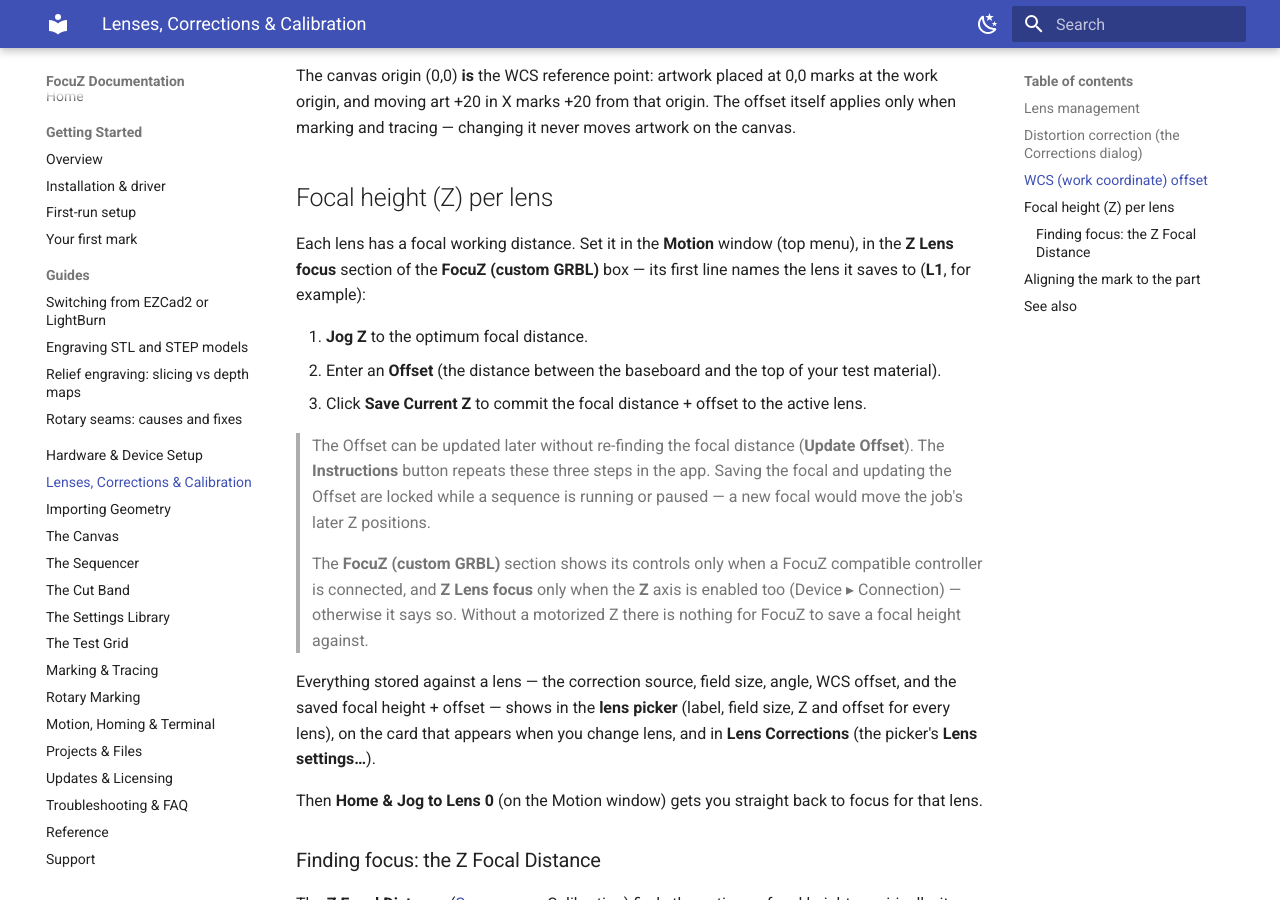
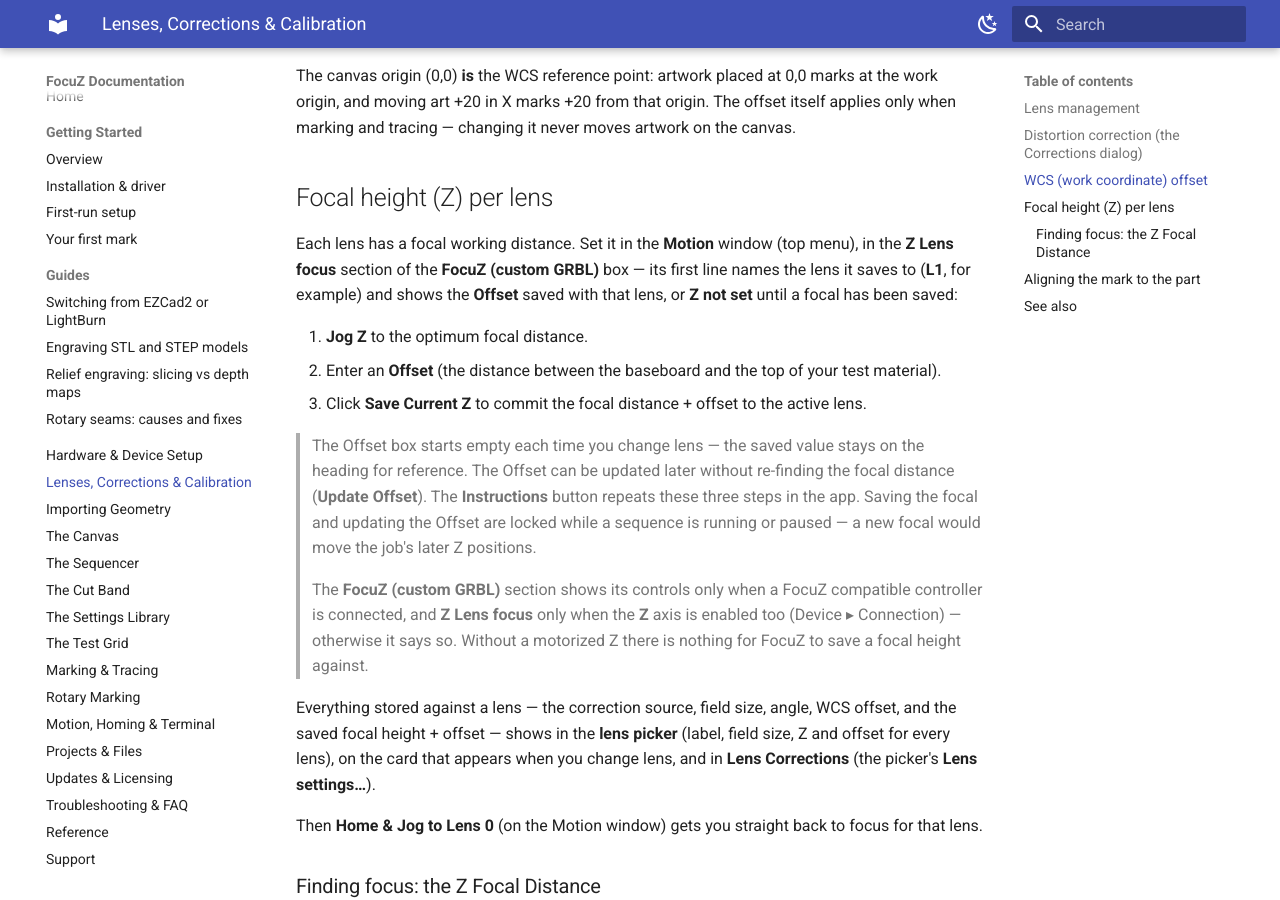
Before and after one commit to Lokahi-Shop/focuz-docs, an MkDocs documentation site: the page built from docs/lenses-corrections.md, in a window 1280 px wide and 900 px high, scrolled down 1783 px. Built offline with MkDocs 1.6.1 and Material for MkDocs 9.7.7, drawn with Linux system fonts in a browser that asks for light colours.

Commit message:
Lenses: the Z Lens focus heading shows the saved offset
The Motion window's Z Lens focus heading now shows the fixture offset
saved with the selected lens (or "Z not set" until a focal is saved),
since the Offset box starts empty on every lens change.

Co-Authored-By: Claude Fable 5.1 <noreply@anthropic.com>

```diff
--- a/docs/lenses-corrections.md
+++ b/docs/lenses-corrections.md
@@ -87,13 +87,15 @@ tracing — changing it never moves artwork on the canvas.
 ## Focal height (Z) per lens
 
 Each lens has a focal working distance. Set it in the **Motion** window (top menu), in the **Z Lens focus**
-section of the **FocuZ (custom GRBL)** box — its first line names the lens it saves to (**L1**, for example):
+section of the **FocuZ (custom GRBL)** box — its first line names the lens it saves to (**L1**, for example)
+and shows the **Offset** saved with that lens, or **Z not set** until a focal has been saved:
 
 1. **Jog Z** to the optimum focal distance.
 2. Enter an **Offset** (the distance between the baseboard and the top of your test material).
 3. Click **Save Current Z** to commit the focal distance + offset to the active lens.
 
-> The Offset can be updated later without re-finding the focal distance (**Update Offset**). The
+> The Offset box starts empty each time you change lens — the saved value stays on the heading for
+> reference. The Offset can be updated later without re-finding the focal distance (**Update Offset**). The
 > **Instructions** button repeats these three steps in the app. Saving the focal and updating the
 > Offset are locked while a sequence is running or paused — a new focal would move the job's later
 > Z positions.
```
